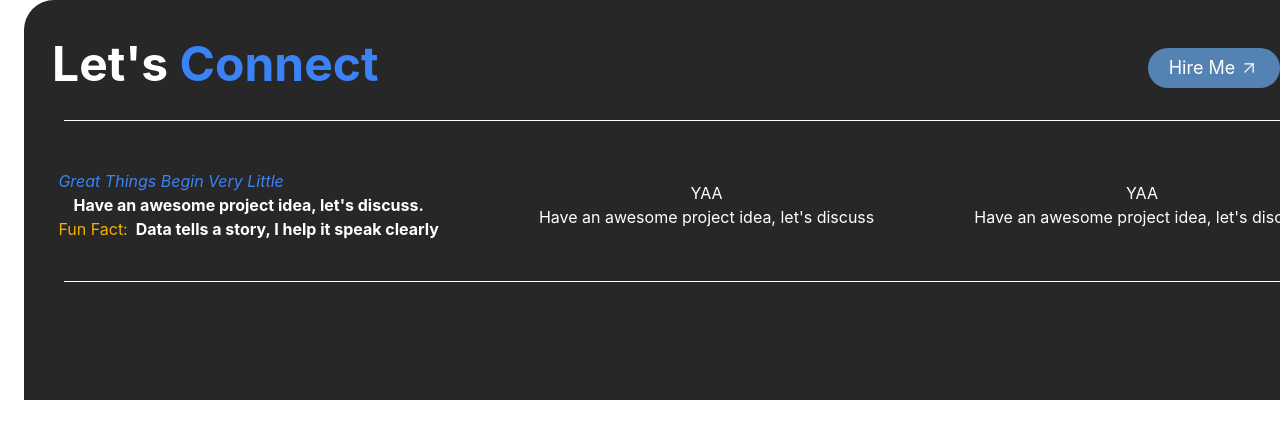
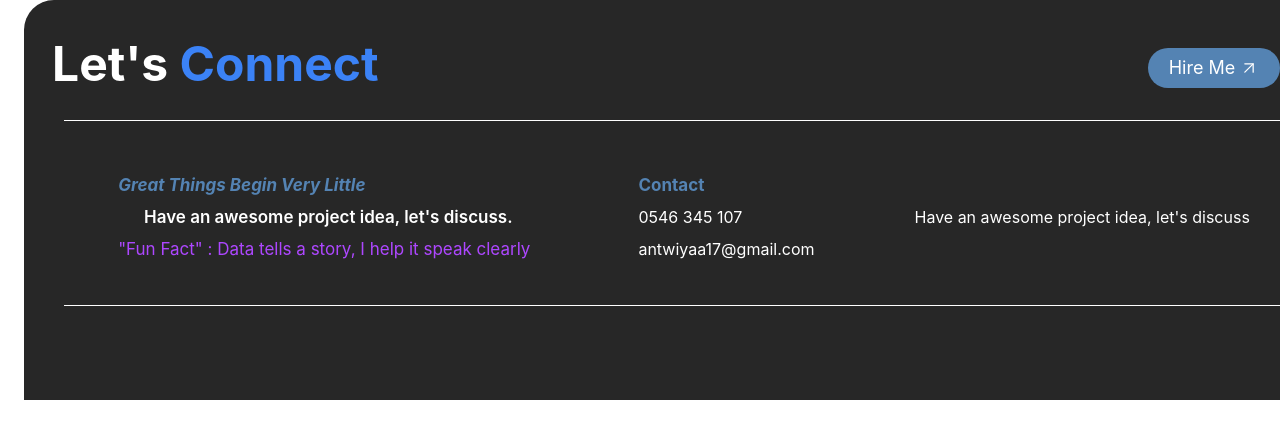
Before and after one commit to yaakydd/Portfolio, a React (Vite) app in the folder frontend/: page / in a window 1280 px wide. Shown: the top 438 px of the page. Built offline with nearby package versions, Linux system fonts and the light colour scheme.

Commit message:
FInished with the middle section

```diff
--- a/frontend/src/components/Footer.tsx
+++ b/frontend/src/components/Footer.tsx
@@ -8,20 +8,21 @@ const Footer = () => {
             </div>
             <hr className="border-white w-310 ml-10" />
             <div className="mt-2 py-10 flex items-center justify-center gap-25">
-                <div className="line-height-">
-                    <h1 className="text-left text-[#3B82F6]"><i>Great Things Begin Very Little</i></h1>
-                    <p className="font-bold">Have an awesome project idea, let's discuss. <br />
-                    <span className="text-yellow-500 mr-2 font-normal">Fun Fact:</span>
-                    Data tells a story, I help it speak clearly
+                <div className="leading-8">
+                    <h1 className="text-left font-bold text-[#5483B3]"><i className="text-[17px]">Great Things Begin Very Little</i></h1>
+                    <p className="font-semibold text-[17px]">Have an awesome project idea, let's discuss. <br />
+                    <span className="text-purple-500 mr-2 font-normal text-[17px]">"Fun Fact" : Data tells a story, I help it speak clearly</span>
+
                     </p>
 
                 </div>
-                <div>
-                    <h1>YAA</h1>
-                    <p>Have an awesome project idea, let's discuss</p>
+                <div className="text-left leading-8">
+                    <h1 className="text-[17px] text-[#5483B3] font-bold">Contact</h1>
+                    <p>0546 345 107</p>
+                    <a href="mailto:antwiyaa17@gmail.com">antwiyaa17@gmail.com</a>
                 </div>
                 <div>
-                    <h1>YAA</h1>
+                    <h1></h1>
                     <p>Have an awesome project idea, let's discuss</p>
                 </div>
             </div>
```
